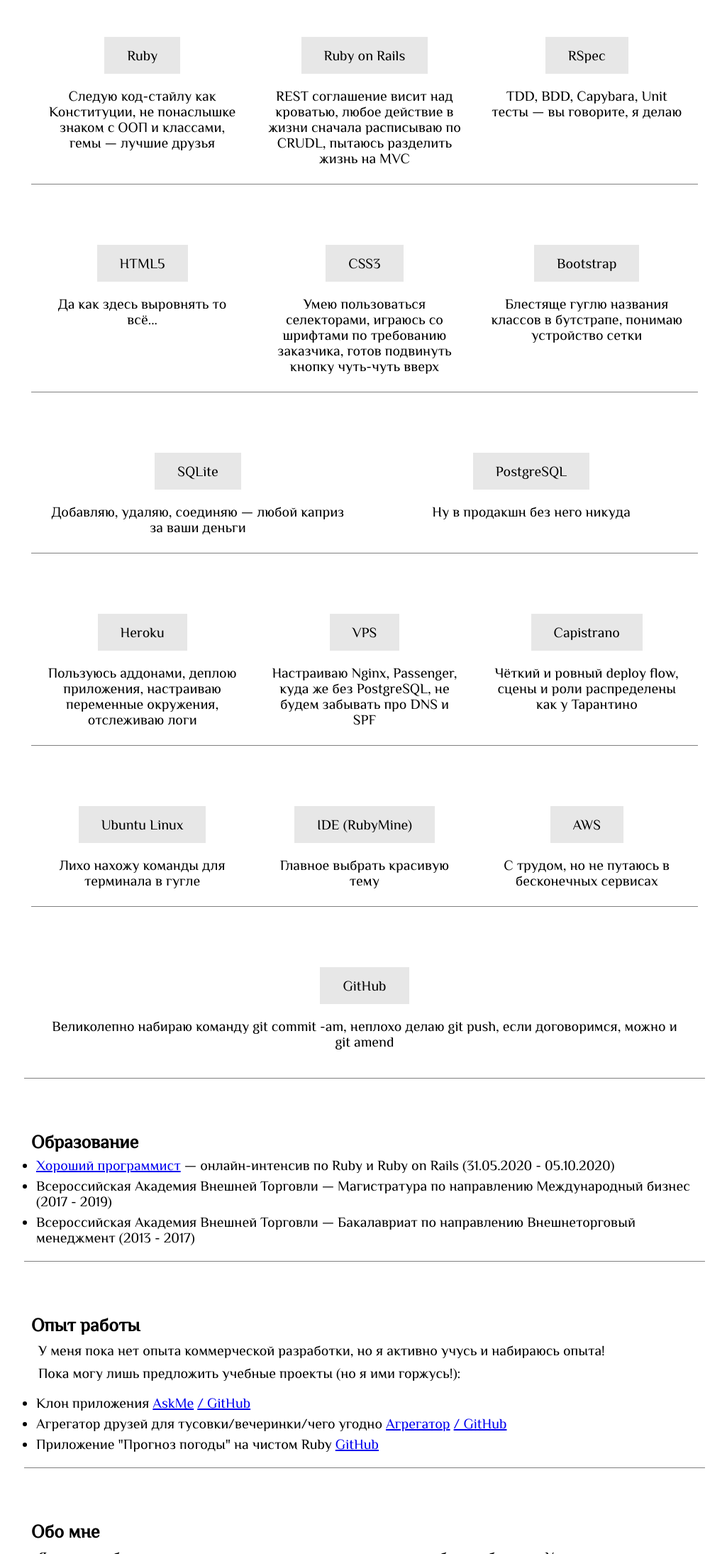
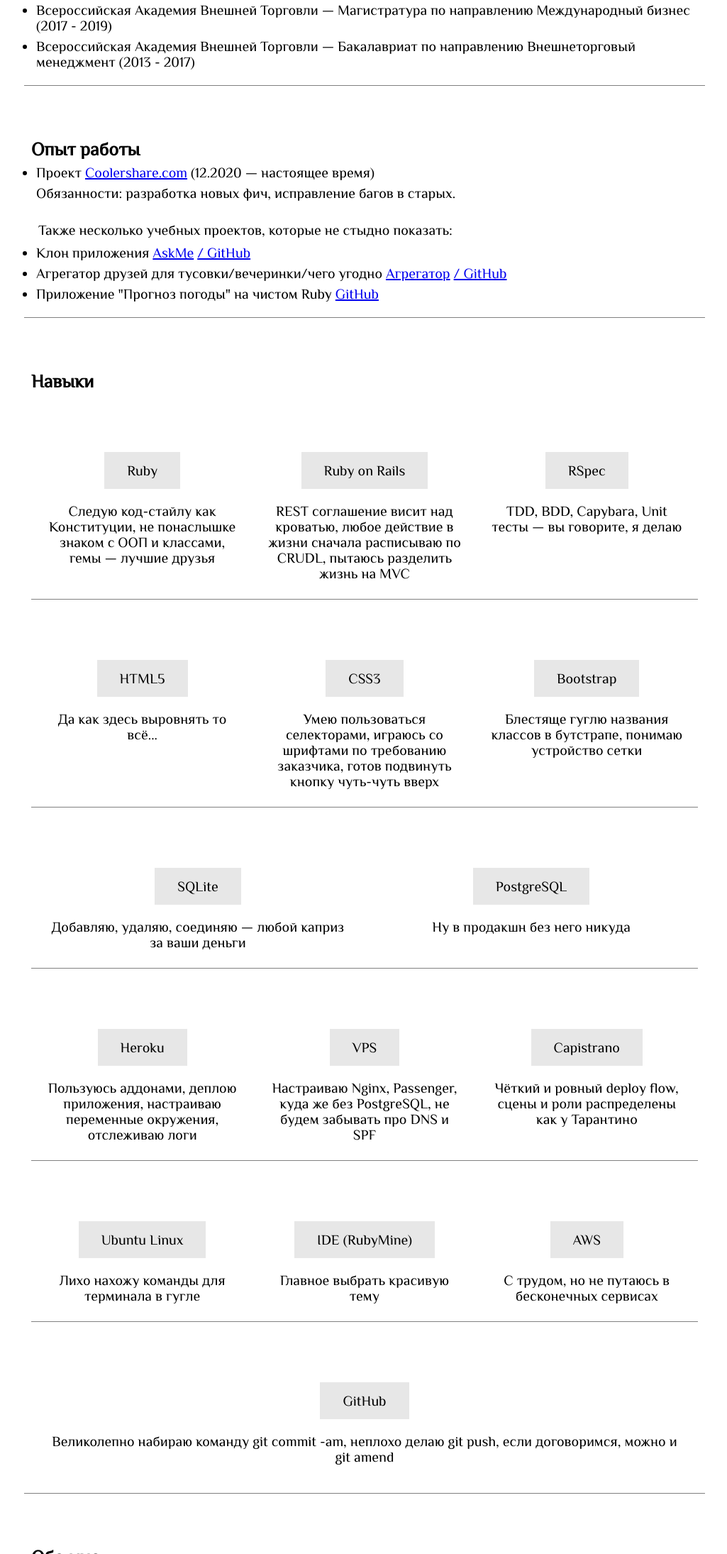
Before and after one commit to Giasod/CV, a plain HTML site: page index.html in a window 1280 px wide. Shown: the part 610-2800 px from the top of the page at 71% size, without its empty margins (126-1151 px from the left). Drawn offline with Linux system fonts and the light colour scheme.

Commit message:
update CV

```diff
--- a/css/page_layout.css
+++ b/css/page_layout.css
@@ -67,3 +67,7 @@ body {
 .mt {
     margin-top: 3em;
 }
+
+.mt-2 {
+    margin-top: 1.5em;
+}
--- a/css/text.css
+++ b/css/text.css
@@ -30,6 +30,10 @@ li {
     margin: 7px;
 }
 
+.li-no-style {
+    list-style: none;
+}
+
 .text-center {
     text-align: center;
 }
--- a/index.html
+++ b/index.html
@@ -43,6 +43,52 @@
 
     <div class="col col-25">
       <img class="photo" src="images/photo.jpg" alt="My photo">
+    </div>
+  </div>
+
+  <div class="row mt">
+    <div class="col col-100">
+      <h3>Образование</h3>
+      <ul>
+        <li>
+          <a href="https://goodprogrammer.ru/">Хороший программист</a> — онлайн-интенсив по Ruby и Ruby on Rails
+          (31.05.2020 - 05.10.2020)
+        </li>
+        <li>Всероссийская Академия Внешней Торговли — Магистратура по направлению Международный бизнес (2017 - 2019)
+        </li>
+        <li>Всероссийская Академия Внешней Торговли — Бакалавриат по направлению Внешнеторговый менеджмент (2013 - 2017)
+        </li>
+      </ul>
+    </div>
+  </div>
+
+  <div class="row mt">
+    <div class="col col-100">
+      <h3>Опыт работы</h3>
+      <ul>
+        <li>
+          Проект <a href="https://coolershare.com">Coolershare.com</a> (12.2020 — настоящее время)
+        </li>
+        <li class="li-no-style">
+          Обязанности: разработка новых фич, исправление багов в старых.
+        </li>
+      </ul>
+
+      <p class="mt-2">Также несколько учебных проектов, которые не стыдно показать: </p>
+      <ul>
+        <li>
+          Клон приложения
+          <a href="https://askme-amiran.herokuapp.com/">AskMe</a> <a href="https://github.com/Giasod/askme"> / GitHub</a>
+        </li>
+        <li>
+          Агрегатор друзей для тусовки/вечеринки/чего угодно
+          <a href="http://sitkompro.ru/">Агрегатор</a> <a href="https://github.com/Giasod/BBQ"> / GitHub</a>
+        </li>
+        <li>
+          Приложение "Прогноз погоды" на чистом Ruby
+          <a href="https://github.com/Giasod/weather_forecast">GitHub</a>
+        </li>
+      </ul>
     </div>
   </div>
 
@@ -133,47 +179,9 @@
 
   <div class="row mt">
     <div class="col col-100">
-      <h3>Образование</h3>
-      <ul>
-        <li>
-          <a href="https://goodprogrammer.ru/">Хороший программист</a> — онлайн-интенсив по Ruby и Ruby on Rails
-          (31.05.2020 - 05.10.2020)
-        </li>
-        <li>Всероссийская Академия Внешней Торговли — Магистратура по направлению Международный бизнес (2017 - 2019)
-        </li>
-        <li>Всероссийская Академия Внешней Торговли — Бакалавриат по направлению Внешнеторговый менеджмент (2013 - 2017)
-        </li>
-      </ul>
-    </div>
-  </div>
-
-  <div class="row mt">
-    <div class="col col-100">
-      <h3>Опыт работы</h3>
-      <p>У меня пока нет опыта коммерческой разработки, но я активно учусь и набираюсь опыта!</p>
-      <p class="mb-2">Пока могу лишь предложить учебные проекты (но я ими горжусь!): </p>
-      <ul>
-        <li>
-          Клон приложения
-          <a href="https://askme-amiran.herokuapp.com/">AskMe</a> <a href="https://github.com/Giasod/askme"> / GitHub</a>
-        </li>
-        <li>
-          Агрегатор друзей для тусовки/вечеринки/чего угодно
-          <a href="http://sitkompro.ru/">Агрегатор</a> <a href="https://github.com/Giasod/BBQ"> / GitHub</a>
-        </li>
-        <li>
-          Приложение "Прогноз погоды" на чистом Ruby
-          <a href="https://github.com/Giasod/weather_forecast">GitHub</a>
-        </li>
-      </ul>
-    </div>
-  </div>
-
-  <div class="row mt">
-    <div class="col col-100">
       <h3>Обо мне</h3>
-      <p>Я молод, амбициозен и полон решимости построить карьеру веб-разработчика. У меня есть опыт работы (пусть и не
-        релевантный),
+      <p>Я молод, амбициозен и полон решимости построить карьеру веб-разработчика. У меня есть опыт работы в IT (пусть и не
+        самый большой),
         потому отлично представляю, что такое работа в команде, дедлайны и личная ответственность. Быстро учусь, умею
         работать надо ошибками,
         не стесняюсь признать свою неправоту и извиниться.</p>
```
